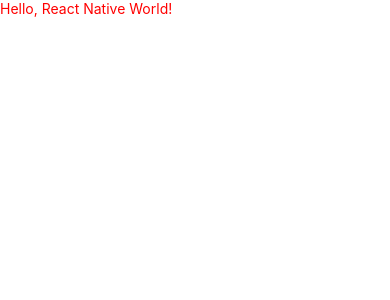
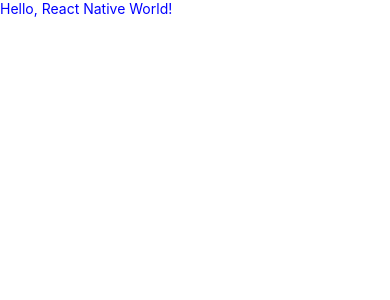
Before and after one commit to adamhinton/HWApp, a React Native app: screen / in a window 390 px wide. Shown: the top 300 px of the page. Built offline with nearby package versions, Linux system fonts and the light colour scheme.

Commit message:
my first RN stylesheet

```diff
--- a/components/MyText/MyText.js
+++ b/components/MyText/MyText.js
@@ -1,15 +1,9 @@
 import React from 'react';
 import {Text} from 'react-native';
+import style from './style';
 
 const MyText = () => {
-  return (
-    <Text
-      style={{
-        color: 'red',
-      }}>
-      Hello, React Native World!
-    </Text>
-  );
+  return <Text style={style.text}>Hello, React Native World!</Text>;
 };
 
 export default MyText;
--- /dev/null
+++ b/components/MyText/style.js
@@ -0,0 +1,9 @@
+import {StyleSheet} from 'react-native';
+
+const style = StyleSheet.create({
+  text: {
+    color: 'blue',
+  },
+});
+
+export default style;
```
